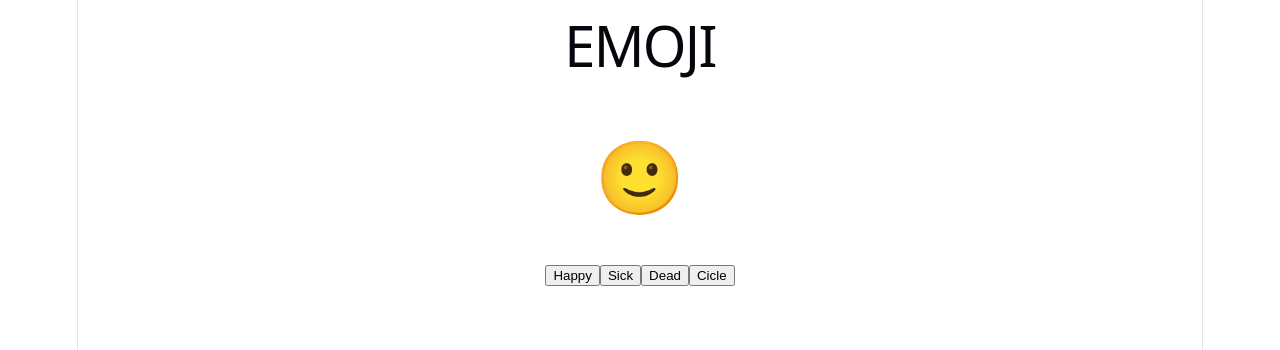
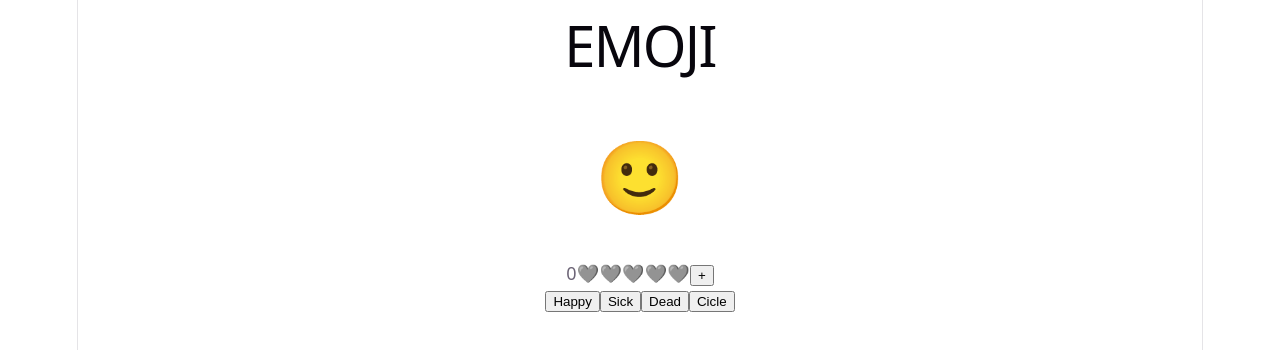
Before and after one commit to ufjf-dcc207/ufjf-dcc207-2026-3-a-atv06-igorknop, a React (Vite) app: page / in a window 1280 px wide. Shown: the top 350 px of the page. Built offline with nearby package versions, Linux system fonts and the light colour scheme.

Commit message:
adiciona atributo

```diff
--- /dev/null
+++ b/src/Atributo.tsx
@@ -0,0 +1,27 @@
+import { useState } from "react";
+import "./Atributo.css";
+
+export default function Atributo() {
+    const [valor, setValor] = useState<number>(0)
+    let coracoes = "";
+    for (let i = 0; i < 5; i++) {
+        if (i < valor) {
+            coracoes += "❤️"
+        } else {
+            coracoes += "🩶"
+        }
+    }
+    return (
+        <div className="atributo">
+            {valor}{coracoes}
+            <button onClick={() => {
+                if (valor === 5) {
+                    setValor(0);
+                } else {
+                    setValor(valor + 1);
+                }
+                // setValor(valor === 5 ? 0 : valor + 1);
+            }}>+</button>
+        </div>
+    );
+}
--- a/src/Emoji.tsx
+++ b/src/Emoji.tsx
@@ -1,5 +1,6 @@
 import { useState } from "react";
 import "./Emoji.css";
+import Atributo from "./Atributo";
 
 type EMOJI_KEYS = "happy" | "sick" | "dead";
 const EMOJI_MAP = new Map<EMOJI_KEYS, string>([
@@ -56,6 +57,7 @@
             <div className="emoji">
                 {EMOJI_MAP.get(status) || "🫥"}
             </div>
+            <Atributo />
             <div className="acoes">
                 <button onClick={happyClick}>Happy</button>
                 <button onClick={sickClick}>Sick</button>
```
Also changed, not shown: src/Atributo.css (added).
